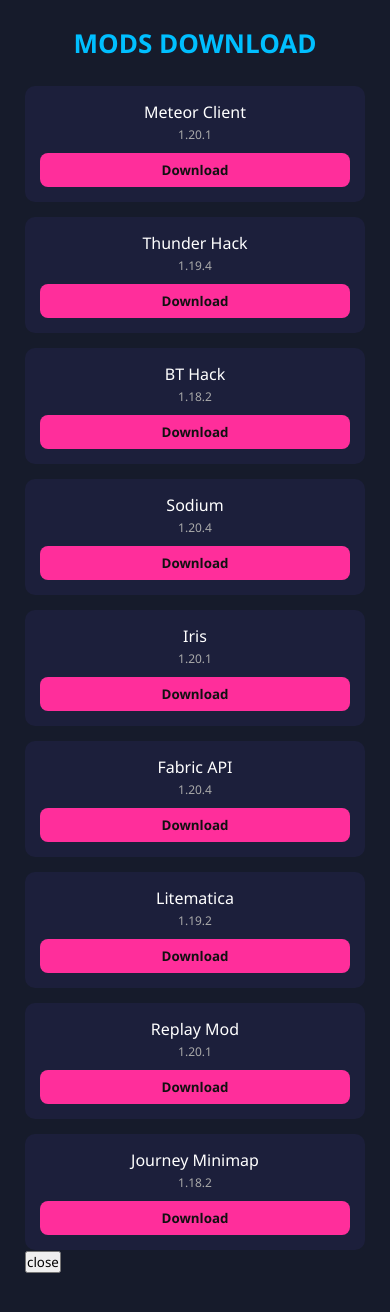
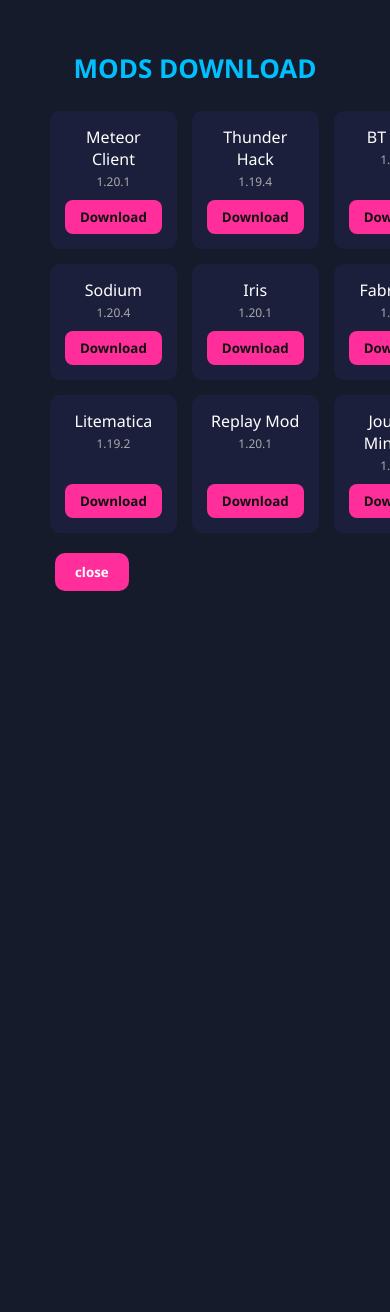
Before and after one commit to FlyingLv3601/HeroinLauncher, a Python web app: template public/interface/templates/mods/index.html in a window 390 px wide. Shown: the top 1312 px of the page. Run offline with Jinja, Linux system fonts and the light colour scheme; the template is opened without the code that fills it, so the values that code supplies are empty.

Commit message:
Add files via upload

```diff
--- a/main.js
+++ b/main.js
@@ -17,7 +17,7 @@
     }
   });
 
-  win.setMenu(null); // Completely remove the menu bar
+  win.setMenu(null);
 
   win.loadFile('public/interface/index.html');
 }
--- a/public/interface/index.html
+++ b/public/interface/index.html
@@ -63,7 +63,6 @@
       <div class="nav">
         <a href="#" id="settings-button">settings</a>
         <a href="#" id="mods-list">mods</a>
-        <a href="#">bot</a>
         <a href="#">Contact</a>
         <a href="#">other</a>
       </div>
@@ -76,6 +75,7 @@
             Heroin Launcher was created for 2b2t players. This launcher includes mods and other features to make your time on 2b2t more comfortable.
             If you have any ideas on how we can improve the launcher, feel free to send them to lv3601@gmail.com.
             Also, if you're interested in joining our team, just let me know!        </p>
+            <font color="red">Before installing mods, you must install Fabric API.</font>
         </div>
       </div>
     </div>
--- a/public/interface/templates/mods/index.html
+++ b/public/interface/templates/mods/index.html
@@ -10,9 +10,7 @@
     <div class="wrapper" id="wrapper">
         <div class="mods-container">
             <h1>Mods Download</h1>
-
             <div class="mods-list">
-                <!-- Meteor Client -->
                 <div class="mod-item">
                     <div class="mod-info">
                         <span class="mod-name">Meteor Client</span>
@@ -20,8 +18,6 @@
                     </div>
                     <button class="download-btn" data-mod="meteor" onclick="openMod('meteor')">Download</button>
                 </div>
-
-                <!-- Thunder Hack -->
                 <div class="mod-item">
                     <div class="mod-info">
                         <span class="mod-name">Thunder Hack</span>
@@ -29,8 +25,6 @@
                     </div>
                     <button class="download-btn" data-mod="thunderhack" onclick="openMod('thunderhack')">Download</button>
                 </div>
-
-                <!-- BT Hack -->
                 <div class="mod-item">
                     <div class="mod-info">
                         <span class="mod-name">BT Hack</span>
@@ -38,8 +32,6 @@
                     </div>
                     <button class="download-btn" data-mod="bthack" onclick="openMod('bthack')">Download</button>
                 </div>
-
-                <!-- Sodium -->
                 <div class="mod-item">
                     <div class="mod-info">
                         <span class="mod-name">Sodium</span>
@@ -47,8 +39,6 @@
                     </div>
                     <button class="download-btn" data-mod="sodium" onclick="openMod('sodium')">Download</button>
                 </div>
-
-                <!-- Iris -->
                 <div class="mod-item">
                     <div class="mod-info">
                         <span class="mod-name">Iris</span>
@@ -56,8 +46,6 @@
                     </div>
                     <button class="download-btn" data-mod="iris" onclick="openMod('iris')">Download</button>
                 </div>
-
-                <!-- Fabric API -->
                 <div class="mod-item">
                     <div class="mod-info">
                         <span class="mod-name">Fabric API</span>
@@ -65,8 +53,6 @@
                     </div>
                     <button class="download-btn" data-mod="fabricapi" onclick="openMod('fabricapi')">Download</button>
                 </div>
-
-                <!-- Litematica -->
                 <div class="mod-item">
                     <div class="mod-info">
                         <span class="mod-name">Litematica</span>
@@ -74,8 +60,6 @@
                     </div>
                     <button class="download-btn" data-mod="litematica" onclick="openMod('litematica')">Download</button>
                 </div>
-
-                <!-- Replay Mod -->
                 <div class="mod-item">
                     <div class="mod-info">
                         <span class="mod-name">Replay Mod</span>
@@ -83,8 +67,6 @@
                     </div>
                     <button class="download-btn" data-mod="replaymod" onclick="openMod('replaymod')">Download</button>
                 </div>
-
-                <!-- Journey Minimap -->
                 <div class="mod-item">
                     <div class="mod-info">
                         <span class="mod-name">Journey Minimap</span>
@@ -93,22 +75,31 @@
                     <button class="download-btn" data-mod="minimap" onclick="openMod('minimap')">Download</button>
                 </div>
             </div>
-
             <button id="close">close</button>
         </div>
     </div>
     <script src="./script.js" type="module"></script>
     <script type="module">
-    import { elements } from "../../script/elements.js";
+
+        const modLinks = {
+            meteor: "https://github.com/etianl/meteor-client-1.20.4/releases",
+            thunderhack: "https://github.com/Pan4ur/ThunderHack-Recode",
+            bthack: "https://github.com/Ferra13671/BThack/releases",
+            sodium: "https://modrinth.com/mod/sodium/versions",
+            iris: "https://modrinth.com/mod/iris/versions",
+            litematica: "https://modrinth.com/mod/litematica",
+            replaymod: "https://www.curseforge.com/minecraft/mc-mods/replay-mod-fabric-and-forge",
+            fabricapi: "https://www.curseforge.com/minecraft/mc-mods/fabric-api",
+            minimap: "https://modrinth.com/mod/journeymap"
+        };
+
 
         window.openMod = function(mod) {
             window.open(modLinks[mod]);
         }
-const parent = window.parent;
 
         document.getElementById("close").addEventListener("click", () => {
-    document.querySelector("body").style.display = "none";
-    parent.document.getElementById("right-content").style.display = "flex";
+            window.parent.postMessage({ action: "closeMods" }, "*");
         });
     </script>
 </body>
--- a/public/interface/templates/mods/mods.css
+++ b/public/interface/templates/mods/mods.css
@@ -105,20 +105,17 @@
     transform: translateY(-2px);
 }
 
-@media (max-width: 768px) {
-    .mods-list {
-        grid-template-columns: repeat(2, 1fr);
-    }
-}
 
-@media (max-width: 480px) {
-    .mods-list {
-        grid-template-columns: 1fr;
-    }
-    body {
-        padding: 10px;
-    }
-    .wrapper {
-        padding: 15px;
-    }
-}
+
+#close  {
+    background-color: #ff2e9b;
+    color: #fff;
+    border: none;
+    padding: 10px 20px;
+    border-radius: 10px;
+    font-weight: bold;
+    cursor: pointer;
+    margin-top: 20px;
+    margin-left: 5px;
+    transition: background 0.3s ease;
+  }
--- a/public/interface/templates/settings/settings.js
+++ b/public/interface/templates/settings/settings.js
@@ -7,7 +7,7 @@
 
   ramCounter.textContent = `${ramRange.value} GB`;
   ramRange.addEventListener('input', () => {
-    ramCounter.textContent = `${ramRange.value} GB`;
+  ramCounter.textContent = `${ramRange.value} GB`;
   });
 }
 
```
Also changed, not shown: public/interface/script/index.js (+16 -5 lines). Lines whose indentation alone changed are shown as unchanged.
